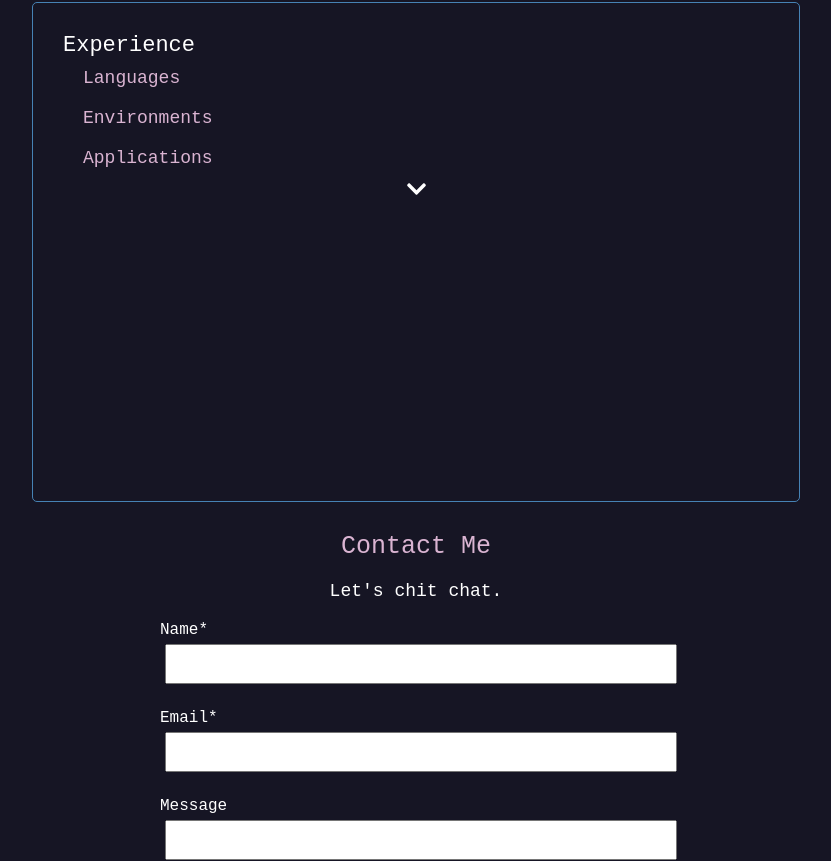
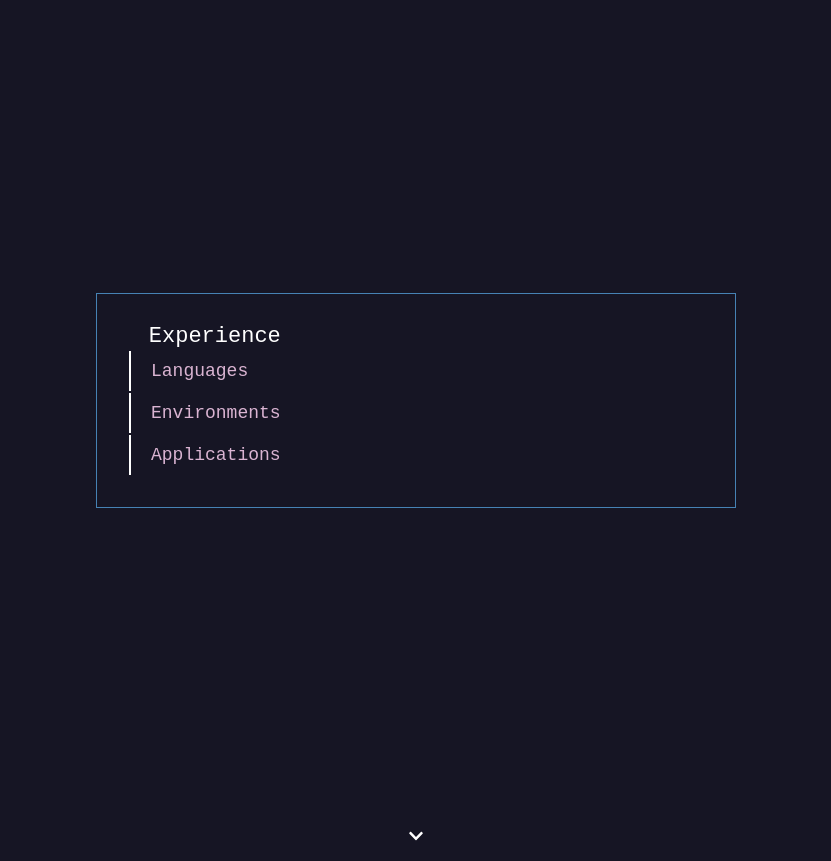
Before and after one commit to kcshiffl/kcshifflcom, a React (Create React App) app: page / in a window 1280 px wide. Shown: the part 923-1784 px from the top of the page, without its empty margins (224-1055 px from the left). Built offline with nearby package versions, Linux system fonts and the light colour scheme.

Commit message:
Fixed the experience bar

```diff
--- a/src/components/Experience/Experience.js
+++ b/src/components/Experience/Experience.js
@@ -3,13 +3,19 @@ import { FaChevronDown } from 'react-icons/fa'
 
 const Experience = () => {
   return (
+  <div>
     <div className='exp'>
-      <p>Experience</p>
-      <Skill name='Languages' />
-      <Skill name='Environments' />
-      <Skill name='Applications' />
-      <FaChevronDown className='downArrow' />
+      <div className='exp-block'>
+      <p align='center'>Experience</p>
+        <table>
+          <tr><Skill name='Languages'/></tr>
+          <tr><Skill name='Environments'/></tr>
+          <tr><Skill name='Applications'/></tr>
+        </table>
+      </div>
     </div>
+  <FaChevronDown className='downArrow' align='center'/>
+  </div>
   )
 }
 
--- a/src/components/Experience/Skill.js
+++ b/src/components/Experience/Skill.js
@@ -2,7 +2,8 @@ import SkillButton from './SkillButton'
 
 const Skill = ({ name, items }) => {
   return (
-    <div>
+    <div className='exp-btn-block'>
+      <p className='exp-scrollbar'></p>
       <SkillButton text={name} />
     </div>
 
--- a/src/components/Experience/SkillButton.js
+++ b/src/components/Experience/SkillButton.js
@@ -1,6 +1,6 @@
 const SkillButton = ({ text, link }) => {
   return (
-    <button className='exp-btn'> {text} </button>
+      <button className='exp-btn'> {text} </button>
   )
 }
 
--- a/src/index.css
+++ b/src/index.css
@@ -6,8 +6,9 @@
   padding: 0;
 }
 
-/** Edi this for the header **/
+/** Edit this for the header **/
 a:link, a:visited, a.active {
+  font-family: 'Tahoma', sans-serif;
   color: #A8B7BC;
   transition: color 0.3s linear;
   text-decoration: none;
@@ -19,7 +20,7 @@ a:hover {
 }
 
 body {
-  font-family: 'Helvetica', sans-serif;
+  font-family: 'Tahoma', sans-serif;
   background: #161524;
 }
 
@@ -33,12 +34,6 @@ body {
   border-radius: 5px;
   font-size: 30px;
   color: white;
-}
-
-/** Breaking out of flex **/
-.break {
-  flex-basis: 100%;
-  height: 0;
 }
 
 /** Arrow **/
@@ -58,6 +53,13 @@ body {
 .downArrow:hover {
   color: white;
   cursor: pointer;
+}
+
+/* Scrollbar */
+.scrollbar {
+  height: 100%;
+  width: 2px;
+  background-color: white;
 }
 
 /** Header **/
@@ -170,20 +172,26 @@ body {
 .abt-text {
   color: white;
   font-size: 18px;
+
 }
 
 /*** Experience ***/
 
 .exp {
-  margin: 30px auto;
-  overflow: auto;
+  margin: 25% 25%;
+  justify-content: left;
+  display: flex;
+  min-width: 50%;
+  min-height: 100%;
+  max-width: 50%;
   border: 1px solid steelblue;
+}
+
+.exp-block {
   padding: 30px;
-  border-radius: 5px;
 
   min-width: 30%;
-  min-height: 500px;
-  max-width: 60%;
+  min-height: 30%;
 
   font-family: 'Courier New', monospace;
   font-size: 22px;
@@ -192,15 +200,17 @@ body {
 }
 
 .exp-btn {
-  width: auto;
-  display: inline-block;
-  transition: color 0.3s linear;
+  width: 100%;
   background: none;
+  transition: 0.3s;
+  text-align: left;
   color: #dab4d2;
+
   /* border: 1px solid #dab4d2; */
+
   border: none;
   padding: 10px 20px;
-  margin: 0px;
+  margin: 0px 0px;
   cursor: pointer;
   text-decoration: none;
   font-size: 18px;
@@ -209,32 +219,26 @@ body {
 
 .exp-btn:hover {
   color: #ffe4f9;
+  background-color: #2f2e3c;
+  opacity: 1;
 }
 
-.exp-btn:focus {
-  outline: none;
+.exp-btn-block {
+  width: 100%;
+  justify-content: flex-start;
+  display: flex;
+  margin: 0;
 }
 
-.btn-block {
-  display: block;
-  width: 100%;
+.exp-scrollbar {
+  background-color: white;
+  opacity: 1;
+  padding: 1px;
+  transition: 0.3s;
 }
 
-.exp-block {
-  /* margin: 2% 15%; */
-  justify-content: center;
-  display: flex;
-}
-
-.exp-skills {
-  transition: color 0.3s linear;
-  color: white;
-  margin: 5% 5%;
-}
-
-.exp-skills:hover {
-  color: #dab4d2;
-  cursor:pointer;
+.exp-scrollbar-hover {
+  opacity: 1;
 }
 
 
```
